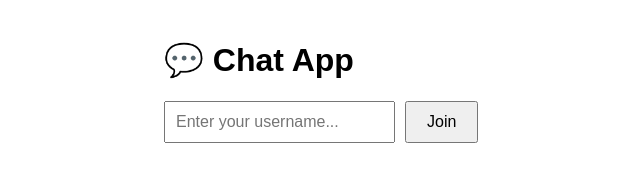
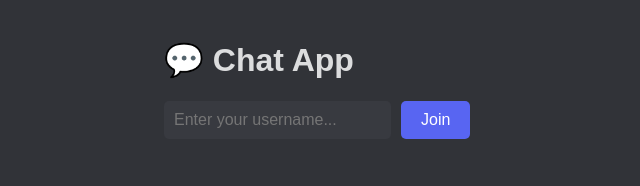
Before and after one commit to Jeremy-1011/KoK, a website: page chat-app/public/index.html in a window 1280 px wide. Shown: the whole page, without its empty margins (176-816 px from the left). Drawn offline with nearby package versions, Linux system fonts and the light colour scheme; no server answers.

Commit message:
Apply dark theme and update page title
Rename page title from "Chat App" to "KoK" and restyle the UI to a dark theme. CSS updates include dark background and text colors, darker message bubbles, highlighted username color, and new styles for inputs and buttons (backgrounds, borders, padding, and border-radius). These are purely presentational changes to improve visual design; no functional behavior was modified.

```diff
--- a/chat-app/public/index.html
+++ b/chat-app/public/index.html
@@ -1,18 +1,27 @@
 <!DOCTYPE html>
 <html>
   <head>
-    <title>Chat App</title>
+    <title>KoK</title>
     <style>
-      body { font-family: Arial, sans-serif; padding: 20px; max-width: 600px; margin: 0 auto; }
+      body { font-family: Arial, sans-serif; padding: 20px; max-width: 600px; margin: 0 auto; background: #313338; color: #dcddde;}
       #messages { list-style: none; padding: 0; }
-      #messages li { padding: 8px 12px; margin: 6px 0; background: #f1f1f1; border-radius: 5px; }
-      .username { font-weight: bold; margin-right: 8px; }
+      #messages li { padding: 8px 12px; margin: 6px 0; background: #383a40; border-radius: 5px; }
+      .username { font-weight: bold; margin-right: 8px; color: #5865f2;}
       .timestamp { font-size: 12px; color: #999; margin-left: 8px; }
       #form { display: flex; gap: 10px; margin-top: 20px; }
-      #input { flex: 1; padding: 10px; font-size: 16px; }
-      button { padding: 10px 20px; font-size: 16px; cursor: pointer; }
+#input {
+  flex: 1; padding: 10px; font-size: 16px;background: #383a40;  color: #dcddde; border: none;  border-radius: 5px; }
+
+button { padding: 10px 20px; font-size: 16px; cursor: pointer;background: #5865f2; color: white;border: none;border-radius: 5px;}
       #login { margin-bottom: 20px; display: flex; gap: 10px; }
-      #login input { padding: 10px; font-size: 16px; }
+#login input {
+  padding: 10px;
+  font-size: 16px;
+  background: #383a40;
+  color: #dcddde;
+  border: none;
+  border-radius: 5px;
+}
     </style>
   </head>
   <body>
```
